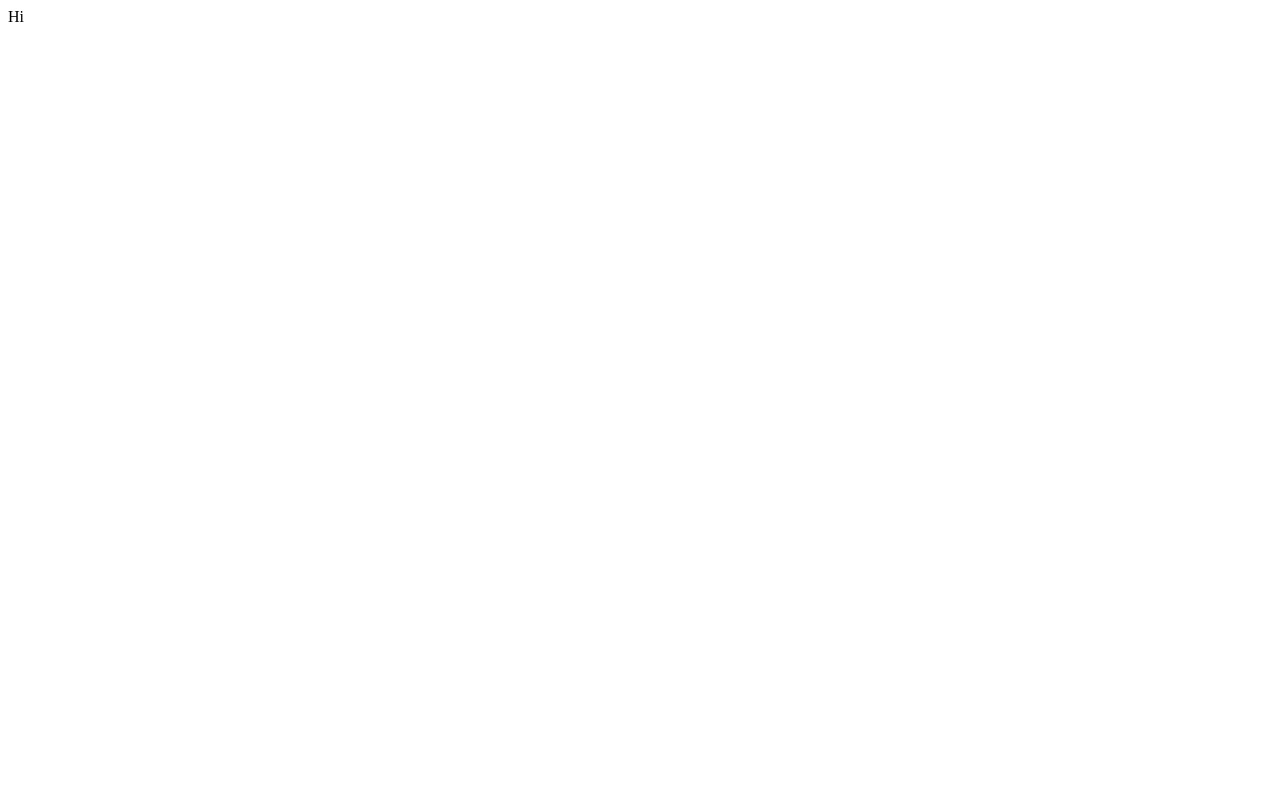
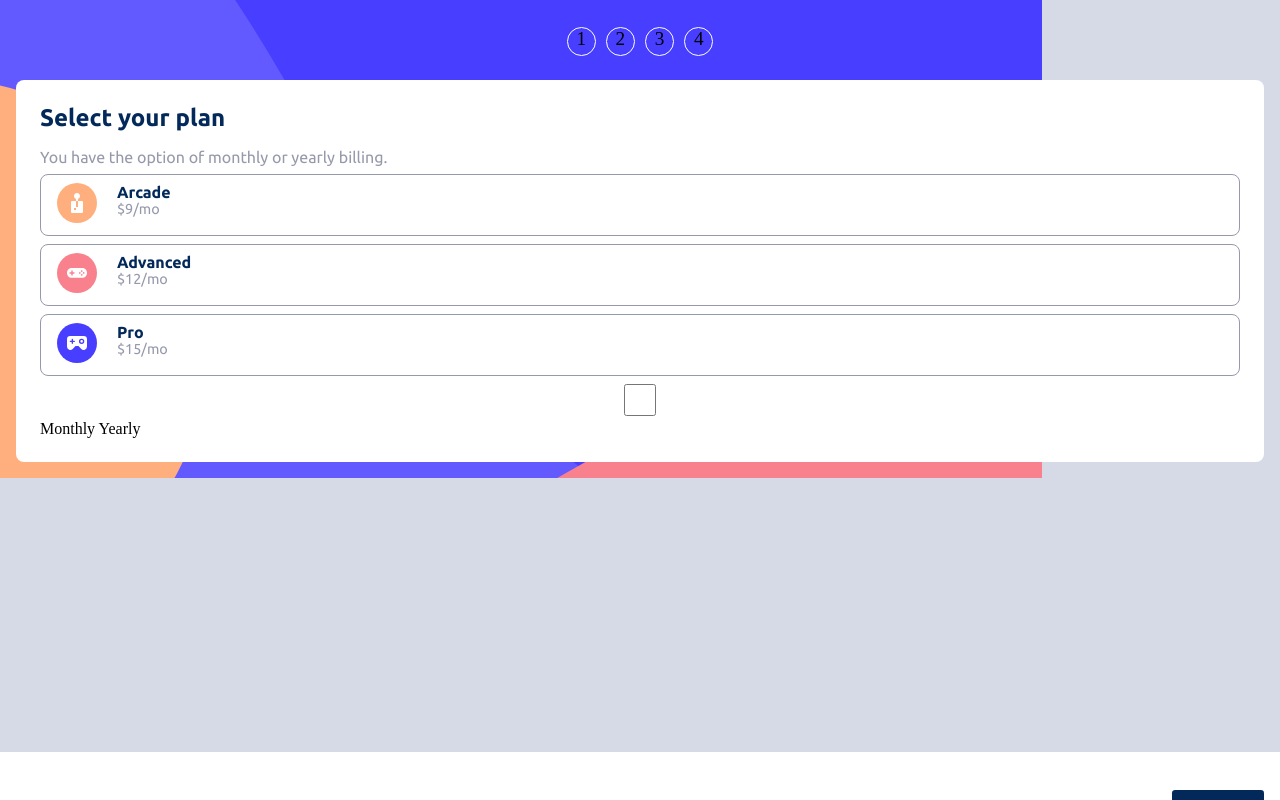
Before and after one commit to IsraelOdeh/multi-page-form, a plain HTML site: page index.html in a window 1280 px wide. Drawn offline with Linux system fonts and the light colour scheme.

Commit message:
page 1 and 2 mostly done

```diff
--- /dev/null
+++ b/assets/index.css
@@ -0,0 +1,152 @@
+@font-face {
+    font-family: custombold;
+    src: url(./fonts/Ubuntu-Bold.ttf);
+}
+
+@font-face {
+    font-family: custommedium;
+    src: url(./fonts/Ubuntu-Medium.ttf);
+}
+
+@font-face {
+    font-family: customregular;
+    src: url(./fonts/Ubuntu-Regular.ttf);
+}
+
+*{
+    font-size: 16px;
+    padding: 0%;
+    margin: 0%;
+    box-sizing: border-box;
+}
+
+body{
+    background-color:  hsl(229, 24%, 87%);
+    margin-bottom: 4rem;
+}
+
+.cover-image{
+    width: 100%;
+    background-image: url(./images/bg-sidebar-mobile.svg);
+    background-repeat: no-repeat;
+    background-size: contain;
+    padding: 1.5rem 1rem 1rem 1rem;
+}
+.steps{
+    /* padding-top: 1.5rem; */
+    text-align: center;
+    padding-bottom: 1.3rem;
+}
+
+.steps span{
+    font-size: 1.2rem;
+    border-radius: 50%;
+    width: 1.8rem;
+    display: inline-block;
+    height: 1.8rem;
+    border: solid;
+    margin: 0.2rem;
+    border-width: 1px;
+    border-color: hsl(0, 0%, 100%);
+}
+
+section{
+    background-color: hsl(0, 0%, 100%);
+    padding: 1.5rem;
+    border-radius: 0.5rem;
+}
+
+section#Personal_info{
+    display: none;
+}
+
+h1{
+    font-size: 1.5rem;
+    color: hsl(213, 96%, 18%);
+    font-family: 'custombold';
+
+}
+
+h2{
+    color: hsl(231, 11%, 63%);
+    font-family: 'customregular';
+    font-weight: 400;
+    padding-top: 1rem;
+}
+
+.form_group {
+    padding: 6px 0px;
+}
+
+label{
+    display: block;
+    color: hsl(213, 96%, 18%);
+    font-family: 'customregular';
+    font-weight: 500;
+    padding-bottom: 0.2rem;
+
+}
+
+input{
+    width: 100%;
+    height: 2rem;
+    border-radius: 0.3rem;
+    border-style: solid;
+    border-width: 1px;
+    border-color: hsl(229, 24%, 87%);
+    padding: 1rem;
+    font-size: 0.9rem;
+}
+
+.plan {
+    border-style: solid;
+    border-width: thin;
+    border-radius: 0.5rem;
+    border-color: hsl(231, 11%, 63%);
+    margin: 0.5rem 0rem;
+    padding: 0.5rem 1rem;
+}
+
+.plan span{
+    font-size: 1.2rem;
+    display: inline-block;
+     vertical-align: top;
+    padding: 0rem 1rem;
+
+}
+
+.plan_name {
+    color: hsl(213, 96%, 18%);
+    font-family: 'custombold';
+    font-weight: 500;
+}
+
+.plan_price {
+    font-size: 0.9rem;
+    color: hsl(231, 11%, 63%);
+    font-family: 'customregular';
+}
+
+
+footer{
+    bottom: 0;
+    position: fixed;
+    height: 3rem;
+    background-color: hsl(0, 0%, 100%);
+    text-align: end;
+    left: 0;
+    right: 0;
+}
+
+button {
+    height: 70%;
+    margin-top: 3%;
+    margin-right: 1rem;
+    background-color: hsl(213, 96%, 18%);
+    border: none;
+    border-radius: 0.2rem;
+    padding: 0 0.5rem;
+    font-family: 'custombold';
+    color: hsl(0, 0%, 100%);
+    font-weight: 400;
+}
--- a/index.html
+++ b/index.html
@@ -3,9 +3,87 @@
 <head>
     <meta charset="UTF-8">
     <meta name="viewport" content="width=device-width, initial-scale=1.0">
+    <link rel="stylesheet" href="./assets/index.css">
     <title>Multi-step Form</title>
 </head>
 <body>
-    Hi
+    <!-- <img class="cover-image" src="./assets/images/bg-sidebar-mobile.svg"> -->
+    <div class="cover-image">
+        <div class="steps">
+            <span>1</span>
+            <span>2</span>
+            <span>3</span>
+            <span>4</span>
+        </div>
+        <section id="Personal_info">
+            <h1>Personal info</h1>
+            <h2>
+                Please provide your name, email address, and phone number.
+            </h2>
+            <div class="form_group">
+                <label for="name_field">Name</label>
+                <input id="name_field" name="Name" type="text" placeholder="e.g. Stephen King ">
+            </div>
+
+            <div class="form_group">
+                <label for="email_field">Email Address</label>
+                <input id="email_field" type="text" placeholder="e.g. stephenking@lorem.com ">
+            </div>
+
+            <div class="form_group">
+                <label for="phone_field"> Phone Number </label>
+                <input id="phone_field" type="text" placeholder="e.g. +1 234 567 890" autocomplete>
+            </div>
+        </section>
+
+        <section>
+            <h1> Select your plan </h1>
+            <h2> You have the option of monthly or yearly billing. </h2>
+            <div class="plan option_1">
+                <img src="./assets/images/icon-arcade.svg">
+                <span>
+                    <div  class="plan_name">Arcade</div>
+                    <div  class="plan_price"> $9/mo</div>
+                </span>
+            </div>
+            <div class="plan option_1">
+                <img src="./assets/images/icon-advanced.svg" >
+                <span>
+                    <div class="plan_name">
+                        Advanced
+                    </div>
+                    <div class="plan_price">
+                        $12/mo
+                    </div>
+                </span>
+            </div>
+            <div class="plan option_1">
+                <img src="./assets/images/icon-pro.svg" >
+                <span>
+                    <div  class="plan_name">
+                        Pro
+                    </div>
+                    <div class="plan_price">
+                        $15/mo
+                    </div>
+                </span>
+            </div>
+            <div>
+            <input type="checkbox">
+            <span class="slider"></span>
+             Monthly Yearly
+            </div>
+            <footer>
+             Go Back
+            <button> Next Step </button>
+            </footer>
+             <!-- Pick add-ons Add-ons help enhance your gaming experience. Online service Access to multiplayer games +$1/mo Larger storage Extra 1TB of cloud save +$2/mo Customizable Profile Custom theme on your profile +$2/mo Go Back Next Step Finishing up Double-check everything looks OK before confirming. Total (per month/year) Go Back Confirm Thank you! Thanks for confirming your subscription! We hope you have fun using our platform. If you ever need support, please feel free to email us at support@loremgaming.com.  -->
+    </div>
+
+
+    <footer>
+        <button>Next Step</button>
+    </footer>
+
 </body>
 </html>
```
